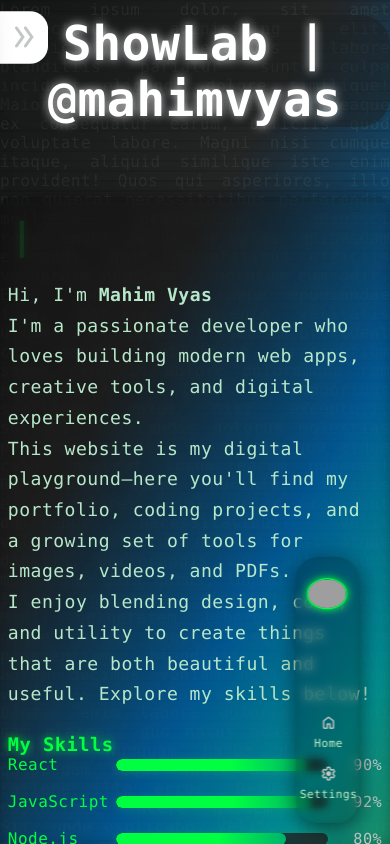
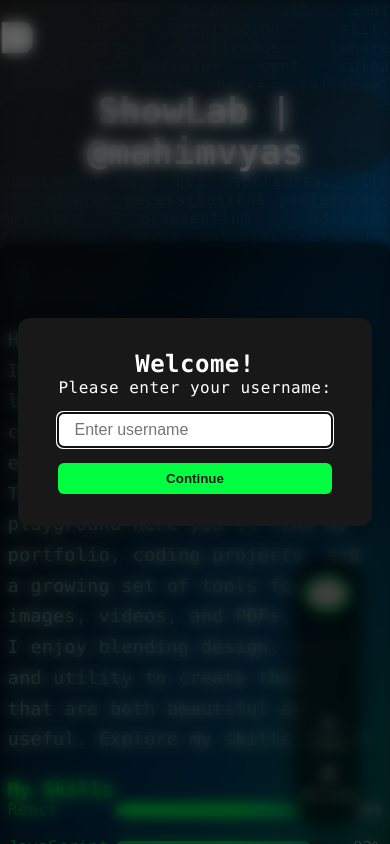
Before and after one commit to MahimVyas/ShowLab, a React (Create React App) app: page / in a window 390 px wide. Shown: the top 844 px of the page. Built offline with nearby package versions, Linux system fonts and the light colour scheme; grey boxes are pictures that could not be loaded.

Commit message:
Added a username input

```diff
--- a/src/App.css
+++ b/src/App.css
@@ -32,7 +32,7 @@ body,
 }
 
 .icons {
-  height:32px;
+  height: 32px;
   fill: #c4c7c5 !important;
   transition: fill 0.3s ease;
   background-color: #222;
@@ -722,8 +722,8 @@ body,
 }
 
 .glass-panel {
-  background: rgba(0, 0, 0, 0.3) !important;
-  backdrop-filter: blur(7px) !important;
+  background: rgba(0, 0, 0, 0.6) !important;
+  backdrop-filter: blur(20px) !important;
   border-radius: 25px;
   box-shadow: 2px 8px 32px #0000008b !important;
   padding: 24px 6vw;
@@ -1224,7 +1224,7 @@ footer,
     width: 90vw;
     border-radius: 0 0 24px 24px;
     left: -100vw;
-    backdrop-filter: blur(20px);
+    /* backdrop-filter: blur(30px); */
   }
 
   .sidebar.open {
@@ -1255,6 +1255,7 @@ footer,
   .sidebar {
     padding: 18px 6px 8px 6px;
     border-radius: 0 0 18px 18px;
+    /* backdrop-filter: blur(30px); */
   }
 
   .main-header {
@@ -1262,8 +1263,14 @@ footer,
     top: 75%;
   }
 
-  .sidebar-open-btn {
-    scale: 0.8;
+  .Sidebar-open-btn {
+    scale: 0.9;
+    left: 0px;
+  }
+  .main-title {
+    font-size: 2.2rem;
+    margin-top: 90px;
+    margin-bottom: 12px;
   }
 }
 
@@ -1278,15 +1285,16 @@ footer,
   pointer-events: none;
   opacity: 0.85;
   background: linear-gradient(120deg,
-      #292929 0%,
-      #141414 20%,
-      #141414 35%,
-      #292929 55%,
+      #91ff0030 0%,
+      #292929 10%,
+      #101010 20%,
+      #292929 35%,
+      #0099ff30 55%,
       #0099ffa7 70%,
       #00fbffa7 80%,
-      #91ff00a7 100%);
+      #91ff006a 100%);
   background-size: 200% 200%;
-  animation: terminal-bg-move 5s 1.2s ease-in-out 2 alternate;
+  animation: terminal-bg-move 5s ease-in-out 2 alternate;
 }
 
 @keyframes terminal-bg-move {
@@ -1328,3 +1336,45 @@ footer,
   z-index: -1;
   text-align: justify;
 }
+
+.username-modal-overlay {
+  position: fixed;
+  top: 0; left: 0; right: 0; bottom: 0;
+  background: rgba(0,0,0,0.6);
+  display: flex;
+  align-items: center;
+  justify-content: center;
+  z-index: 9999;
+  backdrop-filter: blur(7px);
+}
+.username-modal {
+  background: #181818;
+  color: #fff;
+  padding: 2rem 2.5rem;
+  border-radius: 12px;
+  box-shadow: 0 8px 32px rgba(0,0,0,0.3);
+  text-align: center;
+  display: flex;
+  flex-direction: column;
+}
+.username-modal input {
+  margin: 1rem 0;
+  padding: 0.5rem 1rem;
+  border-radius: 6px;
+  border: none;
+  font-size: 1rem;
+}
+.username-modal button {
+  padding: 0.5rem 1.5rem;
+  border-radius: 6px;
+  border: none;
+  background: #00ff41;
+  color: #181818;
+  font-weight: bold;
+  cursor: pointer;
+  transition: all 0.3s ease-in-out;
+
+  &:hover{
+    scale: 1.05;
+  }
+}
--- a/src/App.js
+++ b/src/App.js
@@ -24,6 +24,7 @@ function App() {
     const saved = localStorage.getItem('transparent');
     return saved === null ? true : saved === 'true';
   });
+  const [canAnimate, setCanAnimate] = useState(false);
 
   useEffect(() => {
     document.body.classList.toggle('dark-mode', darkMode);
@@ -51,14 +52,18 @@ function App() {
   }, [transparent]);
 
   useEffect(() => {
-    playScrapbookFlipInAnimation();
-  }, []);
+    // Only play animation if canAnimate is true
+    if (canAnimate) {
+      playScrapbookFlipInAnimation();
+    }
+  }, [canAnimate]);
 
   return (
     <ThemeContext.Provider value={{
       darkMode, setDarkMode,
       transparent, setTransparent,
-      playScrapbookFlipInAnimation
+      playScrapbookFlipInAnimation,
+      canAnimate, setCanAnimate
     }}>
       <div className="App hacking-font">
         <div className="terminal-animated-bg"></div>
--- a/src/components/About.js
+++ b/src/components/About.js
@@ -14,8 +14,10 @@ const skills = [
 
 const About = () => {
 	const aboutRef = useRef(null);
+	const canAnimate = true; // Assuming canAnimate is true for this example
 
 	useEffect(() => {
+		if (canAnimate) {
 			anime({
 				targets: aboutRef.current,
 				opacity: [0, 1],
@@ -31,7 +33,8 @@ const About = () => {
 				duration: 1200,
 				delay: anime.stagger(150, { start: 800 }),
 			});
-	}, []);
+		}
+	}, [canAnimate]);
 
 	const [text] = useTypewriter({
 		words: ['Hi, I\'m Mahim Vyas.', 'Web Developer.', 'Tool Creator.', 'Welcome to my portfolio!'],
--- a/src/components/Header.js
+++ b/src/components/Header.js
@@ -1,21 +1,94 @@
-import React, { useState, useRef, useContext } from 'react';
+import React, { useState, useRef, useContext, useEffect } from 'react';
 import Sidebar from './Sidebar';
 import SettingsPopup from './SettingsPopup';
+import UsernameModal from './UsernameModal';
 import { ThemeContext } from '../App';
+import anime from 'animejs';
+
+function setCookie(name, value, days = 365) {
+  const expires = new Date(Date.now() + days*24*60*60*1000).toUTCString();
+  document.cookie = `${name}=${encodeURIComponent(value)}; expires=${expires}; path=/`;
+}
+function getCookie(name) {
+  const match = document.cookie.match(new RegExp('(^| )' + name + '=([^;]+)'));
+  return match ? decodeURIComponent(match[2]) : null;
+}
+function removeCookie(name) {
+  document.cookie = `${name}=; expires=Thu, 01 Jan 1970 00:00:00 UTC; path=/;`;
+}
 
 const Header = () => {
   const [sidebarOpen, setSidebarOpen] = useState(false);
   const [settingsOpen, setSettingsOpen] = useState(false);
+  const [username, setUsername] = useState('');
+  const [showModal, setShowModal] = useState(false);
+  const [canAnimate, setCanAnimate] = useState(false); // NEW
   const settingsBtnRef = useRef(null);
 
   // Use theme context
-  const { darkMode, setDarkMode, transparent, setTransparent } = useContext(ThemeContext);
+  const { darkMode, setDarkMode, transparent, setTransparent, playScrapbookFlipInAnimation } = useContext(ThemeContext);
+
+  useEffect(() => {
+    const cookieUser = getCookie('username');
+    if (cookieUser) {
+      setUsername(cookieUser);
+      setCanAnimate(true);
+    } else {
+      setShowModal(true);
+      setCanAnimate(false);
+    }
+  }, []);
+
+  const handleUsernameSubmit = (name) => {
+    setCookie('username', name);
+    setUsername(name);
+    setShowModal(false);
+    setCanAnimate(true);
+    // Wait for modal to close and DOM to update, then play animation
+    setTimeout(() => {
+      if (typeof playScrapbookFlipInAnimation === 'function') {
+        playScrapbookFlipInAnimation();
+      }
+    }, 0);
+  };
 
   const handleDarkMode = (val) => setDarkMode(val);
   const handleTransparency = (val) => setTransparent(val);
 
+  const handleClearUserData = () => {
+    removeCookie('username');
+    setUsername('');
+    setShowModal(true);
+    setCanAnimate(false);
+    // Optionally clear other localStorage/sessionStorage if needed
+    // localStorage.clear();
+    // sessionStorage.clear();
+  };
+
+  // Scroll to top with animejs animation
+  const handleHomeClick = () => {
+    if (!canAnimate) return;
+    anime({
+      targets: [document.scrollingElement || document.documentElement, document.body],
+      scrollTop: 0,
+      duration: 100,
+      easing: 'easeOutCubic',
+    });
+  };
+
+  // Only allow scrapbook animation if canAnimate is true
+  const handleReplayScrapbook = () => {
+    if (canAnimate && typeof playScrapbookFlipInAnimation === 'function') {
+      playScrapbookFlipInAnimation();
+    }
+  };
+
+  // Hide settings popup if username modal is open
+  const showSettings = settingsOpen && !showModal;
+
   return (
     <>
+      <UsernameModal open={showModal} onSubmit={handleUsernameSubmit} />
       <button className="Sidebar-open-btn" onClick={() => setSidebarOpen(true)}>
         <span className="material-symbols-rounded" alt="more info">double_arrow</span>
       </button>
@@ -30,7 +103,7 @@ const Header = () => {
         <div className="right-header">
           <ul className="right-header-ul">
             <li className="sidebar-btn-hover-ani">
-              <button className="sidebar-btn hacking-font">
+              <button onClick={handleHomeClick} className="sidebar-btn hacking-font">
                 <span className="material-symbols-rounded">home</span>
                 <h3>Home</h3>
               </button>
@@ -49,6 +122,7 @@ const Header = () => {
           </ul>
         </div>
       </div>
+      {showSettings && (
         <SettingsPopup
           open={settingsOpen}
           darkMode={darkMode}
@@ -56,8 +130,11 @@ const Header = () => {
           onDarkMode={handleDarkMode}
           onTransparency={handleTransparency}
           onClose={() => setSettingsOpen(false)}
+          onClearUserData={handleClearUserData}
+          onReplayScrapbook={handleReplayScrapbook}
         />
-      <Sidebar isOpen={sidebarOpen} onClose={() => setSidebarOpen(false)} user_name="mahimvyas" />
+      )}
+      <Sidebar isOpen={sidebarOpen} onClose={() => setSidebarOpen(false)} user_name={username || 'Guest'} />
     </>
   );
 };
--- a/src/components/SettingsPopup.jsx
+++ b/src/components/SettingsPopup.jsx
@@ -9,6 +9,8 @@ const SettingsPopup = ({
   onDarkMode,
   onTransparency,
   onClose,
+  onClearUserData,
+  onReplayScrapbook, // NEW
 }) => {
   const { playScrapbookFlipInAnimation } = useContext(ThemeContext);
 
@@ -52,9 +54,26 @@ const SettingsPopup = ({
             cursor: "pointer",
             boxShadow: "0 0 12px #00ff41cc"
           }}
-          onClick={playScrapbookFlipInAnimation}
+          onClick={onReplayScrapbook}
         >
           Replay Scrapbook Animation
+        </button>
+        <button
+          className="hacking-font glass-panel"
+          style={{
+            marginTop: 18,
+            background: "#ff0041",
+            color: "#fff",
+            border: "none",
+            borderRadius: 8,
+            padding: "8px 18px",
+            fontWeight: 700,
+            cursor: "pointer",
+            boxShadow: "0 0 12px #ff0041cc"
+          }}
+          onClick={onClearUserData}
+        >
+          Remove cache/cookie data
         </button>
       </div>
     </div>,
--- a/src/components/Tools.js
+++ b/src/components/Tools.js
@@ -39,7 +39,7 @@ function ImageConverter() {
   };
 
   return (
-    <div className="glass-panel">
+    <div>
       <h4 className="hacking-font hacking-green">Image Converter</h4>
       <input type="file" accept="image/*" onChange={handleFile} />
       <select value={format} onChange={e => setFormat(e.target.value)}>
--- /dev/null
+++ b/src/components/UsernameModal.js
@@ -0,0 +1,32 @@
+import React, { useState } from 'react';
+
+const UsernameModal = ({ open, onSubmit }) => {
+  const [input, setInput] = useState('');
+
+  if (!open) return null;
+
+  return (
+    <div className="username-modal-overlay">
+      <div className="username-modal">
+        <h2>Welcome!</h2>
+        <p>Please enter your username:</p>
+        <input
+          type="text"
+          value={input}
+          onChange={e => setInput(e.target.value)}
+          placeholder="Enter username"
+          autoFocus
+        />
+        <button
+          onClick={() => {
+            if (input.trim()) onSubmit(input.trim());
+          }}
+        >
+          Continue
+        </button>
+      </div>
+    </div>
+  );
+};
+
+export default UsernameModal;
--- a/src/components/useScrapbookAnimation.js
+++ b/src/components/useScrapbookAnimation.js
@@ -9,7 +9,7 @@ export function playScrapbookFlipInAnimation() {
     opacity: 0,
     rotateY: -90,
     translateY: 40,
-    filter: 'blur(50px)',
+    filter: 'blur(15px)',
   });
 
   anime.timeline()
@@ -19,7 +19,7 @@ export function playScrapbookFlipInAnimation() {
       rotateY: [-90, 0],
       translateY: [40, 0],
       easing: 'easeOutCubic',
-      duration: 800,
+      duration: 1200,
       filter: 'blur(0px)',
       delay: anime.stagger(160)
     });
```
Lines whose indentation alone changed are shown as unchanged.
